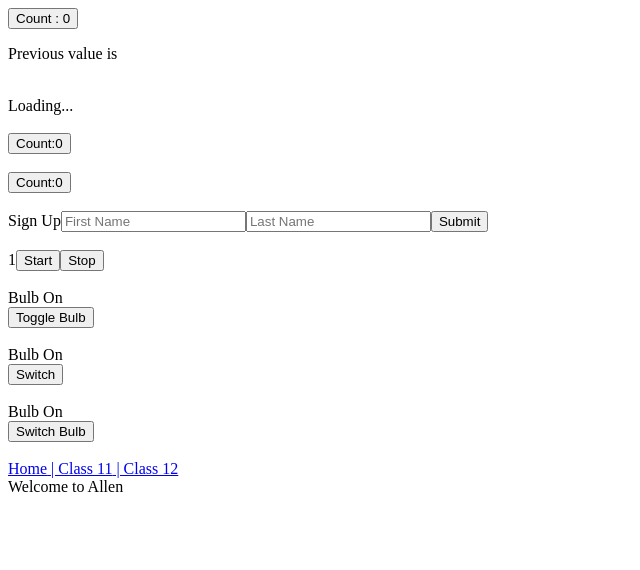
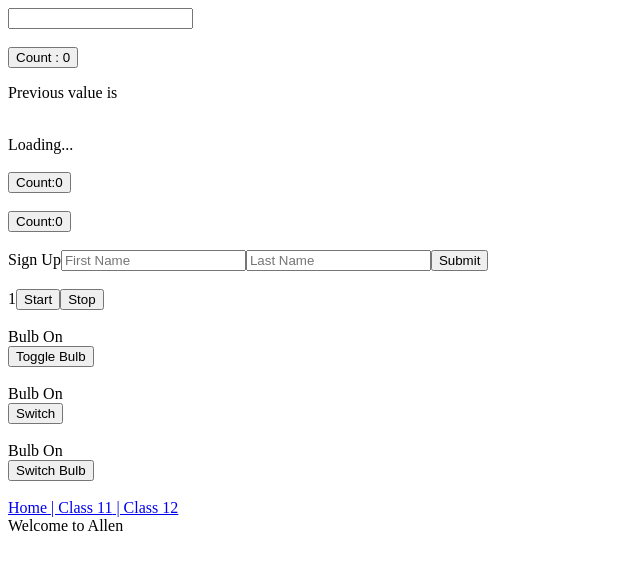
Before and after one commit to devwithvinay/React-Learning, a React (Vite) app in the folder weeks/week2/: page / in a window 1280 px wide. Shown: the top 570 px of the page, without its empty margins (0-640 px from the left). Built offline with nearby package versions, Linux system fonts and the light colour scheme; no server answers.

Commit message:
useDebounce

```diff
--- a/weeks/week2/src/App.jsx
+++ b/weeks/week2/src/App.jsx
@@ -10,18 +10,21 @@ import Counter from "./customHook/Counter"
 import useFetch from "./customHook/useFetch";
 import Hooks from "./customHook/Hooks";
 import Hook from "./customHook/prevHook/Hook";
+import Debounce from "./customHook/debounceHook/Debounce";
 
 function App() {
   return (
     <div>
-      <Hook/>
+      <Debounce/>
+      <br />
+      <Hook />
 
-      <br/>
-      <Hooks/>
+      <br />
+      <Hooks />
 
-      <br/>
-      <Counter/>
-      <br/>
+      <br />
+      <Counter />
+      <br />
       <UseRef />
       <br />
       <Clock />
@@ -30,8 +33,8 @@ function App() {
       <br />
       <PropDrilling />
       <br />
-      <ContextAPI/>
-      <br/>
+      <ContextAPI />
+      <br />
 
       <BrowserRouter>
         <AppRoutes />
--- /dev/null
+++ b/weeks/week2/src/customHook/debounceHook/Debounce.jsx
@@ -0,0 +1,47 @@
+import React,{useRef} from 'react'
+
+function useDebounce(data){
+    const currentSearch = useRef();
+
+    const functions = ()=>{
+    clearTimeout(currentSearch.current)
+    currentSearch.current = setTimeout(data,2000)
+    }
+
+    return functions
+}
+
+function Debounce() {
+  function sendDataToBackend() {
+    fetch("https://amazon.com/search/abc");
+  }
+
+  const debounced = useDebounce(sendDataToBackend);
+  return (
+    <div>
+      <input type="text" onChange={debounced} />
+    </div>
+  );
+}
+
+export default Debounce;
+
+// let currentClock;
+
+// function searchBackend(){
+//     console.log('backendis calling ');
+//     // fetch() calling
+//  }
+
+//  function debouncedSearchBackend(){
+
+//     clearTimeout(currentClock)
+//    currentClock = setTimeout(searchBackend,30); //clock start 30 sec
+
+//  }
+
+//  debouncedSearchBackend();
+//  debouncedSearchBackend();
+//  debouncedSearchBackend();
+//  debouncedSearchBackend();
+//  debouncedSearchBackend();
```
